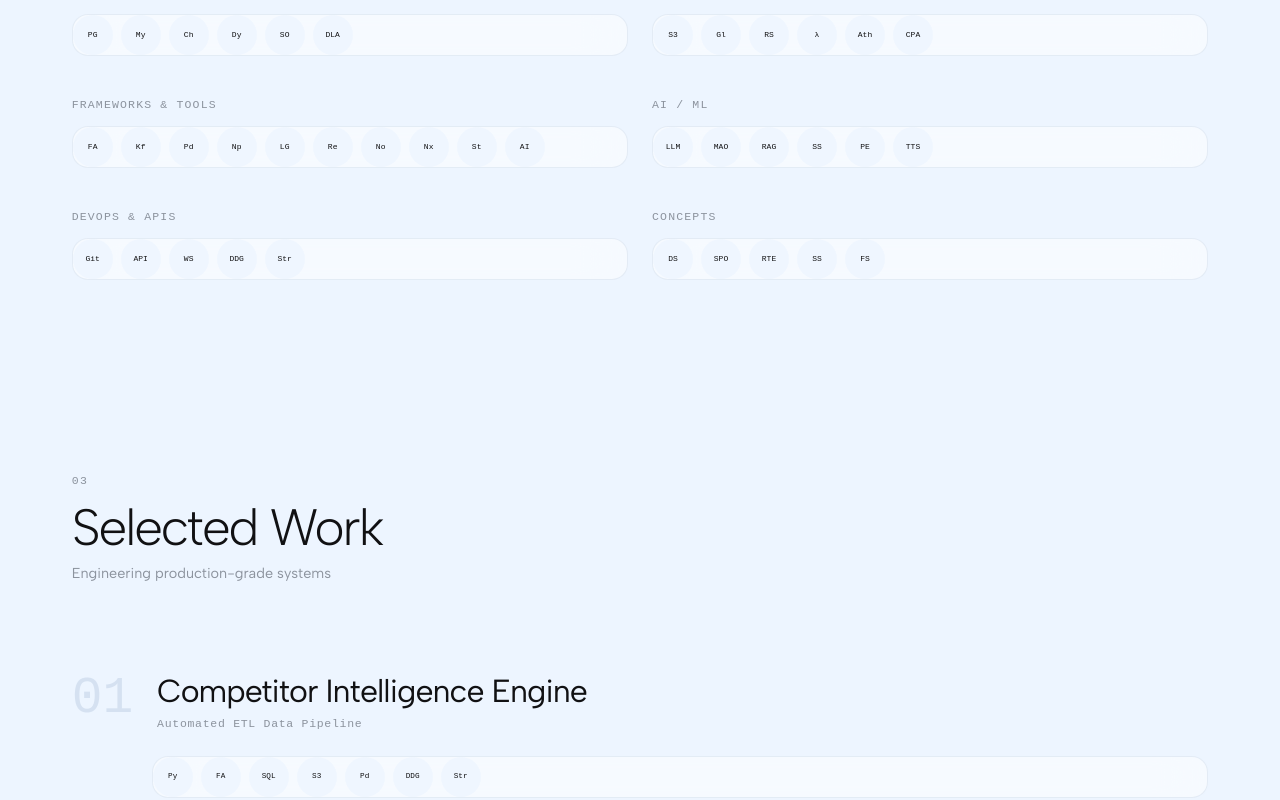
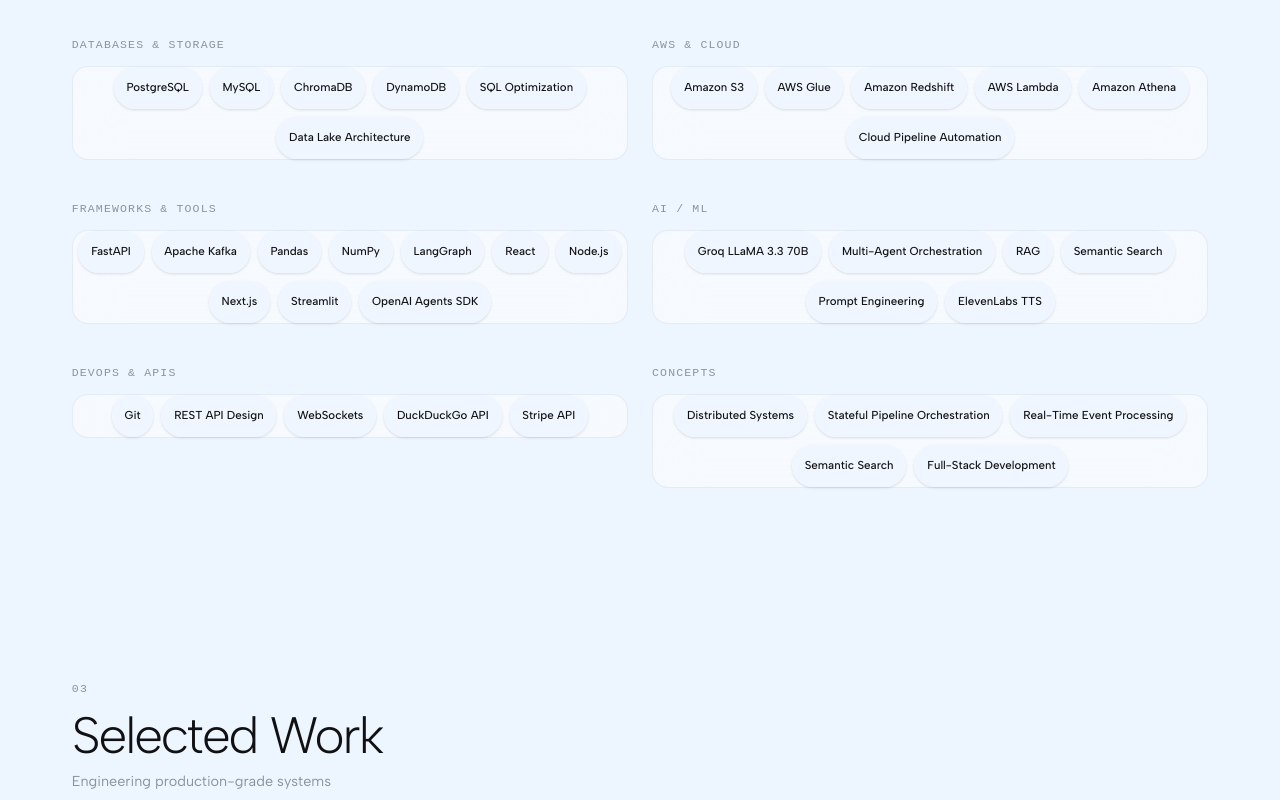
Before and after one commit to kanglesoham11-code/portfolio_2, a Next.js app: page / in a window 1280 px wide. Shown: the part 1800-2600 px from the top of the page. Built offline with nearby package versions, Linux system fonts and the light colour scheme; a web font is replaced by a local one.

Commit message:
fix: 2d pythagorean distance for dock math, responsive wrapping, and mobile overflow

```diff
--- a/app/globals.css
+++ b/app/globals.css
@@ -1109,3 +1109,11 @@
     align-items: center;
   }
 }
+
+.hide-scrollbar::-webkit-scrollbar {
+  display: none;
+}
+.hide-scrollbar {
+  -ms-overflow-style: none;
+  scrollbar-width: none;
+}
--- a/components/core/dock.tsx
+++ b/components/core/dock.tsx
@@ -19,6 +19,7 @@
 /* ──────────────── Dock context ──────────────── */
 interface DockContextType {
   mouseX: MotionValue<number>;
+  mouseY: MotionValue<number>;
   magnification: number;
   distance: number;
 }
@@ -49,13 +50,20 @@
   children,
 }: DockProps) {
   const mouseX = useMotionValue(Infinity);
+  const mouseY = useMotionValue(Infinity);
 
   return (
-    <DockCtx.Provider value={{ mouseX, magnification, distance }}>
+    <DockCtx.Provider value={{ mouseX, mouseY, magnification, distance }}>
       <motion.div
-        onMouseMove={(e) => mouseX.set(e.pageX)}
-        onMouseLeave={() => mouseX.set(Infinity)}
-        className={`mx-auto flex items-end gap-2 rounded-2xl border border-[rgba(170,190,215,0.25)] bg-white/50 px-3 pb-2.5 pt-2.5 backdrop-blur-xl ${className}`}
+        onMouseMove={(e) => {
+          mouseX.set(e.clientX);
+          mouseY.set(e.clientY);
+        }}
+        onMouseLeave={() => {
+          mouseX.set(Infinity);
+          mouseY.set(Infinity);
+        }}
+        className={`mx-auto flex gap-2 rounded-2xl border border-[rgba(170,190,215,0.25)] bg-white/50 px-3 pb-2.5 pt-2.5 backdrop-blur-xl ${className}`}
         role="toolbar"
       >
         {children}
@@ -67,24 +75,36 @@
 /* ──────────────── DockItem ──────────────── */
 interface DockItemProps {
   className?: string;
+  isTextPill?: boolean;
   children: React.ReactNode;
 }
 
-export function DockItem({ className = "", children }: DockItemProps) {
+export function DockItem({ className = "", isTextPill = false, children }: DockItemProps) {
   const ref = useRef<HTMLDivElement>(null);
-  const { mouseX, magnification, distance } = useDock();
+  const { mouseX, mouseY, magnification, distance } = useDock();
   const [hovered, setHovered] = useState(false);
 
-  const distFromMouse = useTransform(mouseX, (val: number) => {
+  const baseSize = 42;
+  const maxMagnification = magnification;
+
+  const distFromMouse = useTransform(mouseX, (x: number) => {
+    const y = mouseY.get();
     const rect = ref.current?.getBoundingClientRect();
-    if (!rect) return distance + 1;
-    return val - rect.x - rect.width / 2;
+    if (!rect || x === Infinity || y === Infinity) return distance + 1;
+
+    const cx = rect.x + rect.width / 2;
+    const cy = rect.y + rect.height / 2;
+
+    const dx = x - cx;
+    const dy = y - cy;
+    return Math.sqrt(dx * dx + dy * dy);
   });
 
   const sizeSync = useTransform(
     distFromMouse,
-    [-distance, 0, distance],
-    [40, magnification, 40]
+    [0, distance],
+    [maxMagnification, baseSize],
+    { clamp: true }
   );
 
   const size = useSpring(sizeSync, {
@@ -93,14 +113,46 @@
     damping: 12,
   });
 
+  const fontSize = useTransform(
+    size,
+    [baseSize, maxMagnification],
+    [0.72, 1.1]
+  );
+
+  const paddingX = useTransform(
+    size,
+    [baseSize, maxMagnification],
+    [0.8, 1.5]
+  );
+
+  const style = isTextPill
+    ? {
+        height: size,
+        paddingLeft: paddingX.get() + "rem", // Using raw value or transform
+        paddingRight: paddingX.get() + "rem",
+      }
+    : { width: size, height: size };
+
+  // For framer-motion to interpolate values automatically, we should pass the MotionValues directly to the style prop
+  const motionStyle = isTextPill
+    ? {
+        height: size,
+        paddingLeft: useTransform(paddingX, (v) => `${v}rem`),
+        paddingRight: useTransform(paddingX, (v) => `${v}rem`),
+        fontSize: useTransform(fontSize, (v) => `${v}rem`),
+      }
+    : { width: size, height: size };
+
   return (
     <HoverCtx.Provider value={hovered}>
       <motion.div
         ref={ref}
-        style={{ width: size, height: size }}
+        style={motionStyle}
         onMouseEnter={() => setHovered(true)}
         onMouseLeave={() => setHovered(false)}
-        className={`relative flex aspect-square cursor-pointer items-center justify-center rounded-full ${className}`}
+        className={`relative flex cursor-pointer items-center justify-center rounded-full whitespace-nowrap ${
+          !isTextPill ? "aspect-square" : ""
+        } ${className}`}
       >
         {children}
       </motion.div>
--- a/components/nav-dock.tsx
+++ b/components/nav-dock.tsx
@@ -25,8 +25,8 @@
 
 export function NavDock() {
   return (
-    <div className="fixed bottom-4 left-1/2 z-[101] max-w-full -translate-x-1/2">
-      <Dock className="items-end pb-3">
+    <div className="fixed bottom-4 left-1/2 z-[101] max-w-[95vw] -translate-x-1/2 overflow-x-auto hide-scrollbar rounded-2xl">
+      <Dock className="items-end pb-3 flex-nowrap w-max">
         {NAV_ITEMS.map((item) => {
           const isExternal = item.href.startsWith("mailto");
           return (
--- a/components/projects-section.tsx
+++ b/components/projects-section.tsx
@@ -2,51 +2,7 @@
 
 import { ScrollReveal } from "./scroll-reveal";
 import { SectionHeader } from "./section-header";
-import { Dock, DockIcon, DockItem, DockLabel } from "@/components/core/dock";
-
-/* ── abbreviation helper ── */
-const ABBREV: Record<string, string> = {
-  Python: "Py",
-  SQL: "SQL",
-  JavaScript: "JS",
-  TypeScript: "TS",
-  "C++": "C++",
-  Java: "Ja",
-  PostgreSQL: "PG",
-  "AWS S3": "S3",
-  Pandas: "Pd",
-  FastAPI: "FA",
-  LangGraph: "LG",
-  ChromaDB: "Ch",
-  React: "Re",
-  "Groq LLaMA 70B": "LLM",
-  "Groq LLaMA 3.3 70B": "LLM",
-  "Computer Vision": "CV",
-  NoSQL: "NS",
-  "Adversarial AI": "AAI",
-  "Agentic Systems": "AS",
-  "JSON Log Processing": "JLP",
-  "ElevenLabs TTS": "TTS",
-  Streamlit: "St",
-  "OpenAI SDK": "AI",
-  "DuckDuckGo API": "DDG",
-  "Stripe API": "Str",
-  "OpenAI Agents SDK": "AI",
-  WebSockets: "WS",
-  Git: "Git",
-};
-
-function abbrev(name: string): string {
-  if (ABBREV[name]) return ABBREV[name];
-  const words = name.split(/[\s/]+/);
-  if (words.length > 1)
-    return words
-      .map((w) => w[0])
-      .join("")
-      .toUpperCase()
-      .slice(0, 3);
-  return name.slice(0, 2).toUpperCase();
-}
+import { Dock, DockIcon, DockItem } from "@/components/core/dock";
 
 /* ── project data (unchanged from resume) ── */
 const PROJECTS = [
@@ -160,16 +116,16 @@
             </div>
 
             <div className="project__dock-wrap">
-              <Dock magnification={52} distance={90}>
+              <Dock magnification={64} distance={110} className="flex-wrap items-center py-2">
                 {project.tech.map((t) => (
                   <DockItem
                     key={t}
-                    className="aspect-square rounded-full bg-[rgba(237,245,255,0.75)]"
+                    isTextPill={true}
+                    className="rounded-full bg-[rgba(237,245,255,0.75)] shadow-sm hover:bg-[rgba(255,255,255,0.95)]"
                   >
-                    <DockLabel>{t}</DockLabel>
                     <DockIcon>
-                      <span className="select-none font-mono text-[0.48rem] font-medium text-foreground">
-                        {abbrev(t)}
+                      <span className="select-none font-display font-medium text-foreground">
+                        {t}
                       </span>
                     </DockIcon>
                   </DockItem>
--- a/components/skills-section.tsx
+++ b/components/skills-section.tsx
@@ -2,72 +2,7 @@
 
 import { ScrollReveal } from "./scroll-reveal";
 import { SectionHeader } from "./section-header";
-import { Dock, DockIcon, DockItem, DockLabel } from "@/components/core/dock";
-
-/* ── abbreviation helper ── */
-const ABBREV: Record<string, string> = {
-  Python: "Py",
-  SQL: "SQL",
-  JavaScript: "JS",
-  TypeScript: "TS",
-  "C++": "C++",
-  Java: "Ja",
-  "ETL / ELT Pipeline Design": "ETL",
-  "Data Warehousing": "DW",
-  "Data Modeling": "DM",
-  "Schema Design": "SD",
-  "Batch & Stream Processing": "BSP",
-  "Data Quality Monitoring": "DQM",
-  PostgreSQL: "PG",
-  MySQL: "My",
-  ChromaDB: "Ch",
-  DynamoDB: "Dy",
-  "SQL Optimization": "SO",
-  "Data Lake Architecture": "DLA",
-  "Amazon S3": "S3",
-  "AWS Glue": "Gl",
-  "Amazon Redshift": "RS",
-  "AWS Lambda": "λ",
-  "Amazon Athena": "Ath",
-  "Cloud Pipeline Automation": "CPA",
-  FastAPI: "FA",
-  "Apache Kafka": "Kf",
-  Pandas: "Pd",
-  NumPy: "Np",
-  LangGraph: "LG",
-  React: "Re",
-  "Node.js": "No",
-  "Next.js": "Nx",
-  Streamlit: "St",
-  "OpenAI Agents SDK": "AI",
-  "Groq LLaMA 3.3 70B": "LLM",
-  "Multi-Agent Orchestration": "MAO",
-  RAG: "RAG",
-  "Semantic Search": "SS",
-  "Prompt Engineering": "PE",
-  "ElevenLabs TTS": "TTS",
-  Git: "Git",
-  "REST API Design": "API",
-  WebSockets: "WS",
-  "DuckDuckGo API": "DDG",
-  "Stripe API": "Str",
-  "Distributed Systems": "DS",
-  "Stateful Pipeline Orchestration": "SPO",
-  "Real-Time Event Processing": "RTE",
-  "Full-Stack Development": "FS",
-};
-
-function abbrev(name: string): string {
-  if (ABBREV[name]) return ABBREV[name];
-  const words = name.split(/[\s/]+/);
-  if (words.length > 1)
-    return words
-      .map((w) => w[0])
-      .join("")
-      .toUpperCase()
-      .slice(0, 3);
-  return name.slice(0, 2).toUpperCase();
-}
+import { Dock, DockIcon, DockItem } from "@/components/core/dock";
 
 /* ── skill data (unchanged from resume) ── */
 const SKILLS = [
@@ -169,16 +104,16 @@
           <ScrollReveal key={category.name} delay={i * 70}>
             <h3 className="skill-card__name">{category.name}</h3>
             <div className="skill-dock-wrap">
-              <Dock magnification={56} distance={100}>
+              <Dock magnification={64} distance={110} className="flex-wrap items-center justify-center py-4">
                 {category.items.map((item) => (
                   <DockItem
                     key={item}
-                    className="aspect-square rounded-full bg-[rgba(237,245,255,0.75)]"
+                    isTextPill={true}
+                    className="rounded-full bg-[rgba(237,245,255,0.75)] shadow-sm hover:bg-[rgba(255,255,255,0.95)]"
                   >
-                    <DockLabel>{item}</DockLabel>
                     <DockIcon>
-                      <span className="select-none font-mono text-[0.5rem] font-medium text-foreground">
-                        {abbrev(item)}
+                      <span className="select-none font-display font-medium text-foreground">
+                        {item}
                       </span>
                     </DockIcon>
                   </DockItem>
```
